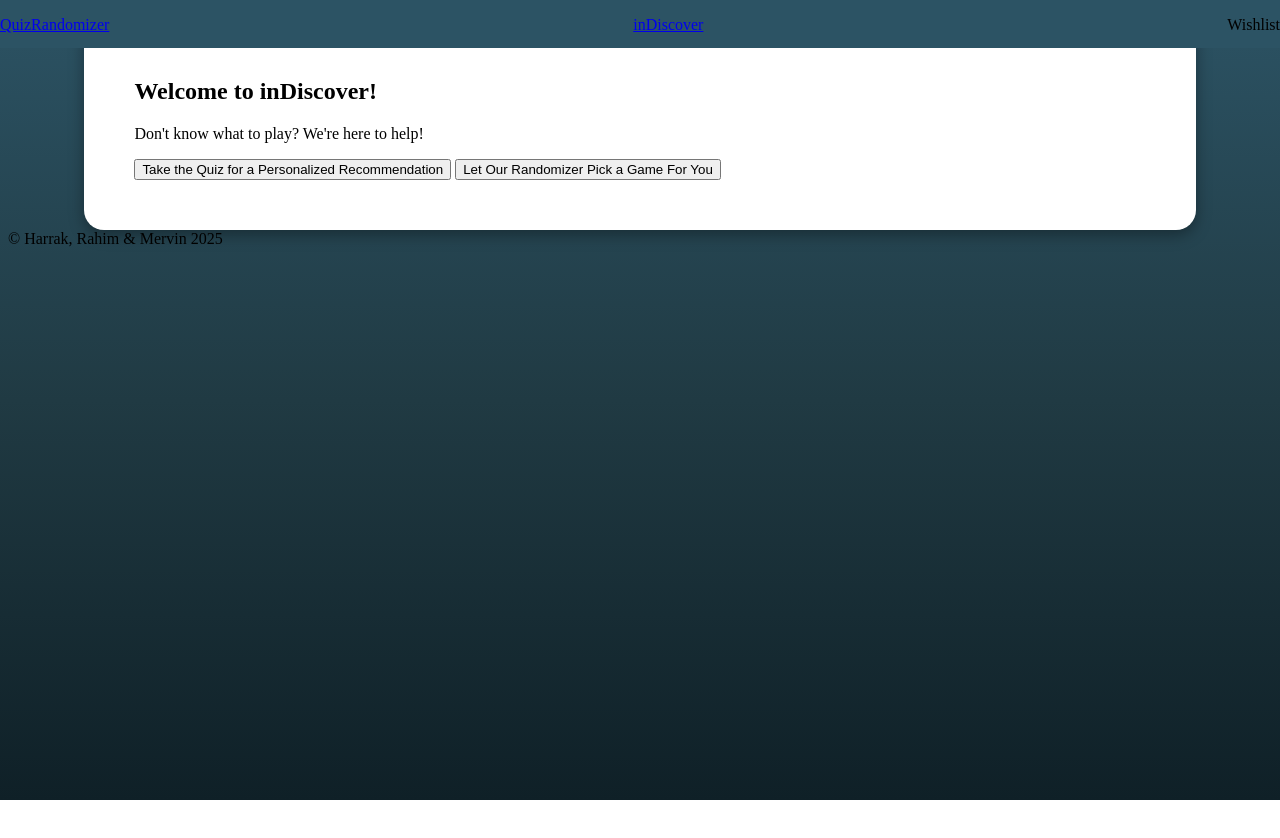
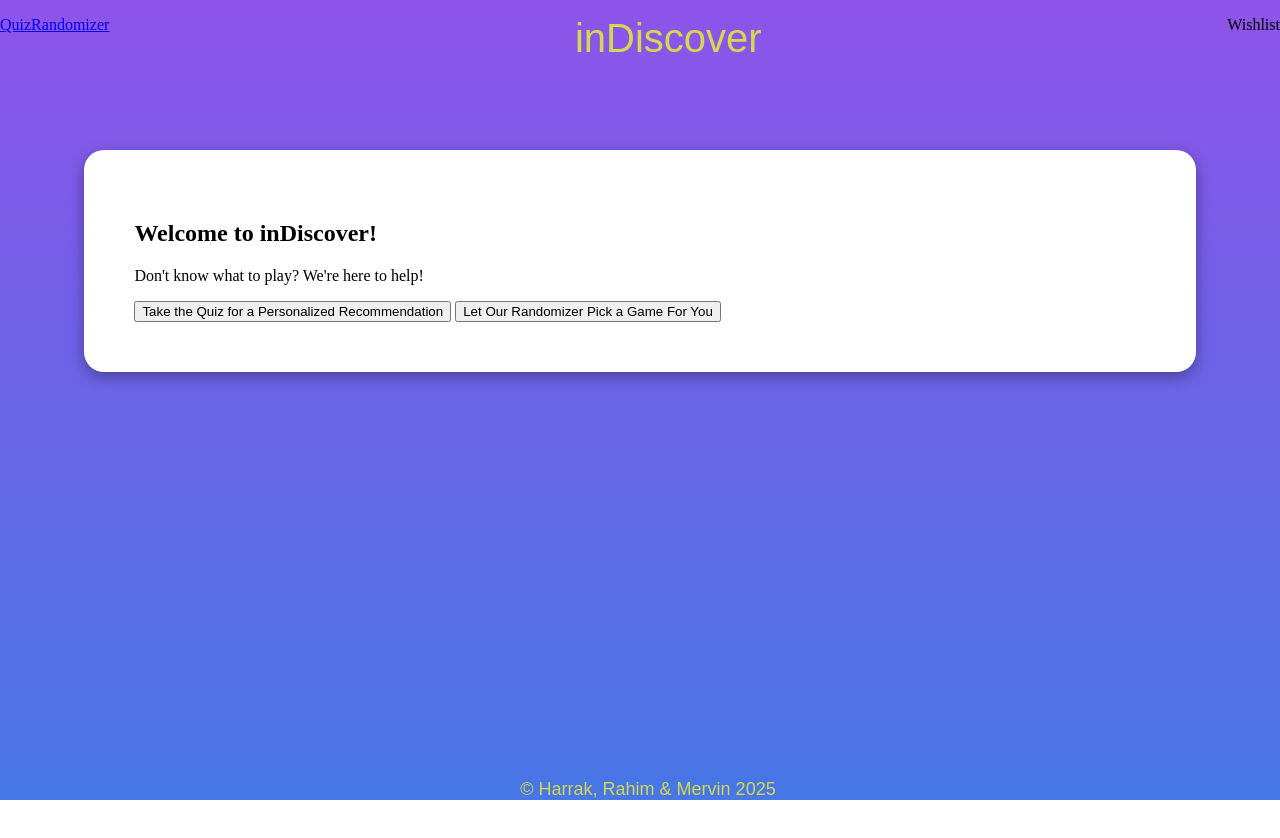
Before and after one commit to Nour4896/inDiscovery, a plain HTML site: page landingpage.html in a window 1280 px wide. Before the commit the page ends 808 px from the top, so only its background shows below. Drawn offline with Linux system fonts and the light colour scheme; a web font is replaced by a local one.

Commit message:
New colours, header progress, added footer

```diff
--- a/landingpage.html
+++ b/landingpage.html
@@ -13,7 +13,7 @@
                     <p class="navlink"><a href="quiz.html">Quiz</a></p>
                     <p class="navlink"><a href="randomizer.html">Randomizer</a></p>
                 </div>
-                <p class="logo"><a href="landingpage.html">inDiscover</a></p>
+                <p><a class="logo" href="landingpage.html">inDiscover</a></p>
                 <p class="wishlist">Wishlist</p>
             </div>
         <section class="main">
@@ -22,5 +22,5 @@
             <button>Take the Quiz for a Personalized Recommendation</button>
             <button>Let Our Randomizer Pick a Game For You</button>
         </section>
-        <footer>&copy; Harrak, Rahim & Mervin 2025</footer>
+        <footer class="footer">&copy; Harrak, Rahim & Mervin 2025</footer>
     </body>
--- a/styles.css
+++ b/styles.css
@@ -1,23 +1,37 @@
+@import url('https://fonts.googleapis.com/css2?family=Dangrek&display=swap');
+
+:root {
+    --primary-color: #8e54e9;
+    --secondary-color: #4776e6;
+    --tertiary-color: rgb(210, 217, 78);
+    --main-font: "Dangrek", sans-serif
+}
+
 html {
     height: 100%;
 }
 
 body {
-    background: linear-gradient(to top, #0F2027, #203A43, #2C5364);
+    background: linear-gradient(to top, #4776e6, #8e54e9);
     background-repeat: no-repeat;
     height: 100%;
 }
 
 .header {
-    background: #2C5364;
     position: fixed;
     width: 100%;
     top: 0;
     left: 0;
     display: flex;
-    align-items: stretch;
     justify-content: space-between;
-    height: 6%;
+    padding: 0;
+}
+
+.logo {
+    font-family: var(--main-font);
+    text-decoration: none;
+    color: var(--tertiary-color);
+    font-size: 40px;
 }
 
 .navlinks {
@@ -32,4 +46,17 @@ body {
     border-radius: 20px;
     width: 80%;
     margin: 0 auto;
+    margin-top: 150px;
 }
+
+.footer {
+    position: fixed;
+    bottom: 0;
+    background-color: var(--secondary-color);
+    font-family: var(--main-font);
+    font-weight: 100;
+    color: var(--tertiary-color);
+    text-align: center;
+    width: 100%;
+    font-size: 18px;
+}
```
